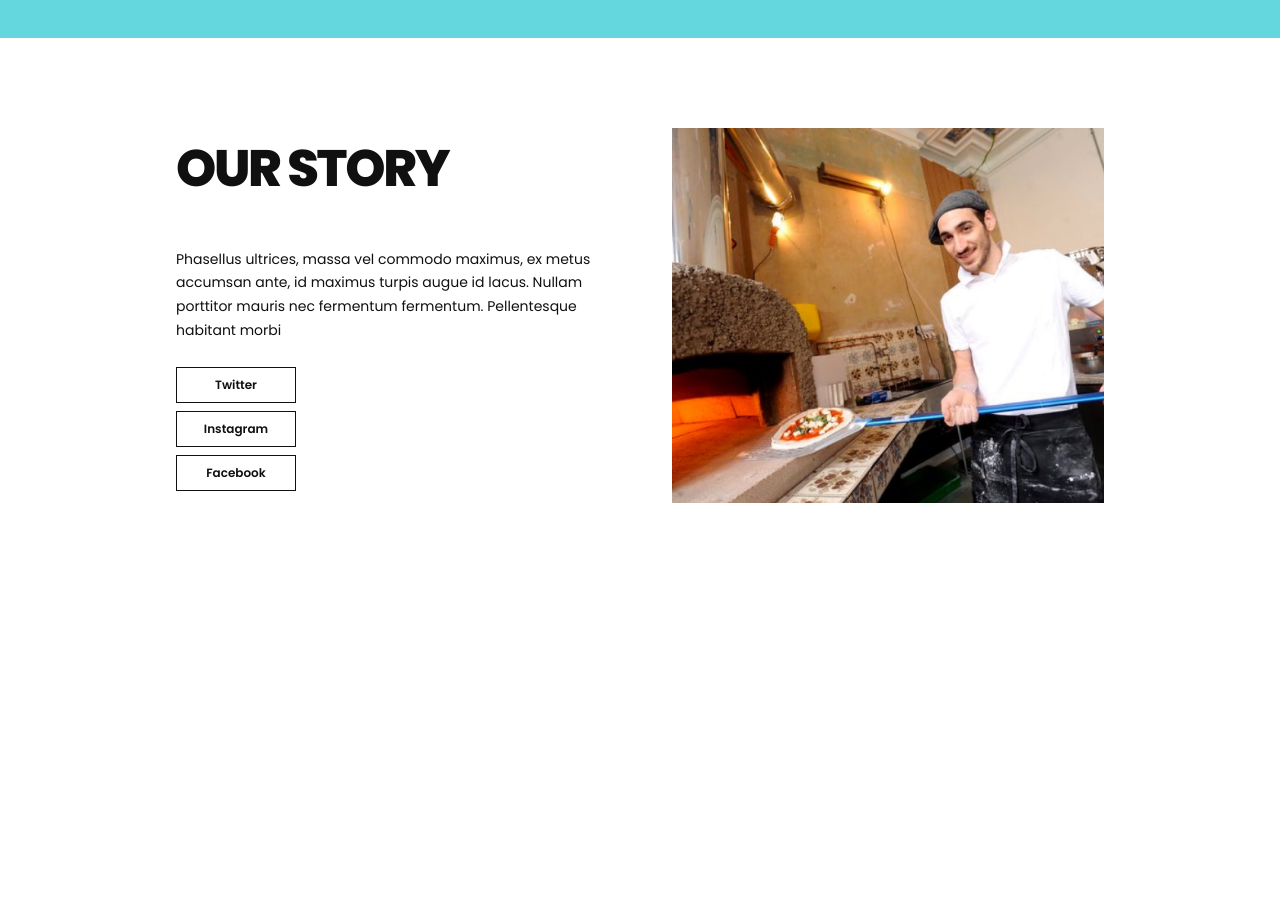
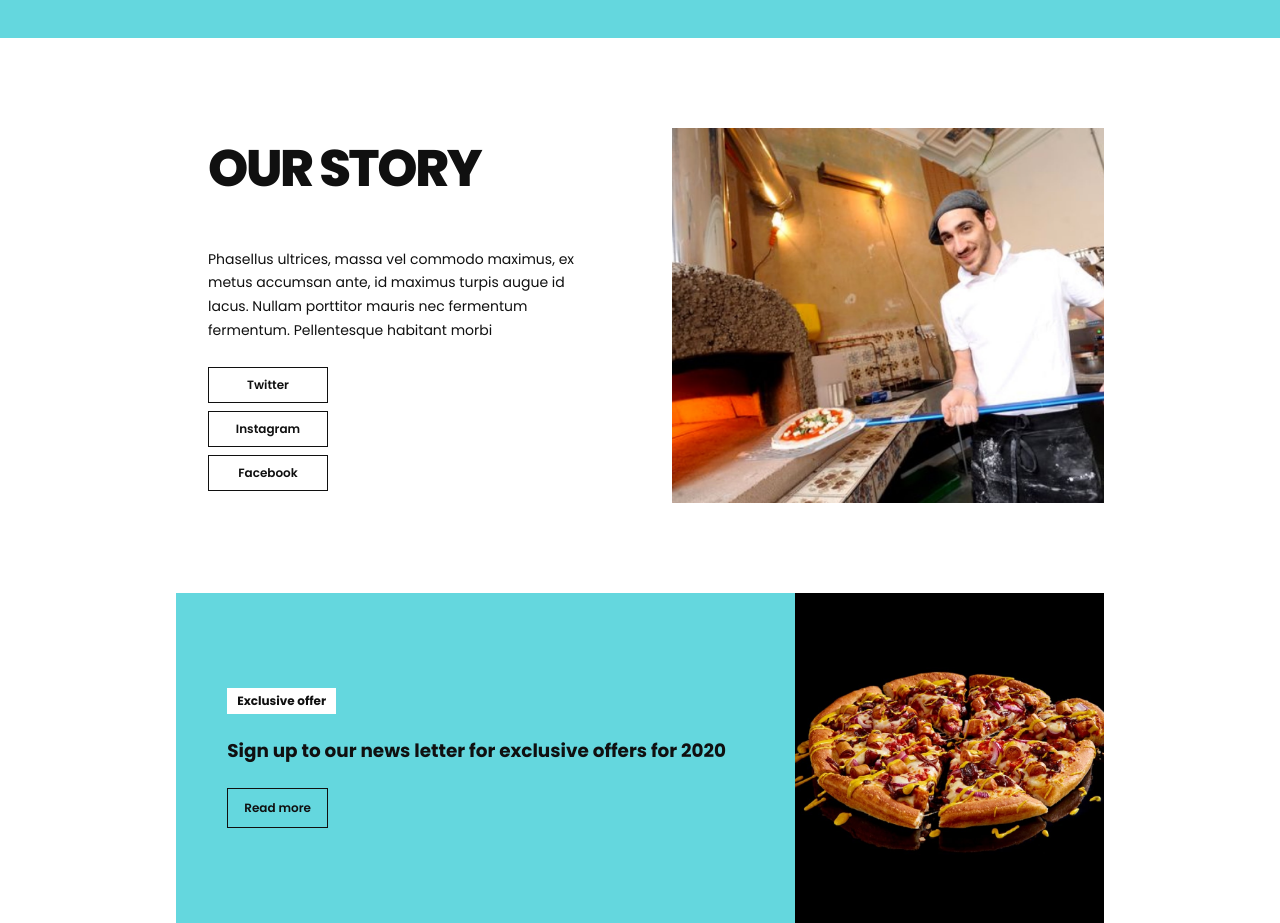
Before and after one commit to C0DERAI/frontendtest, a React (Vite) app: page / in a window 1280 px wide. Shown: the part 1280-2203 px from the top of the page. Before the commit the page ends 1873 px from the top, so only its background shows below. Built offline with nearby package versions, Linux system fonts and the light colour scheme.

Commit message:
feat/promotion-section
Implement turquoise promotional banner

```diff
--- a/src/App.tsx
+++ b/src/App.tsx
@@ -2,6 +2,7 @@ import Header from "./components/Header/Header";
 import Hero from "./components/Hero/Hero";
 import Menu from "./components/Menu/Menu";
 import Story from "./components/Story/Story";
+import Promotion from "./components/Promotion/Promotion";
 
 function App() {
   return (
@@ -28,6 +29,12 @@ function App() {
             },
           ]}
         />
+        <Promotion
+          label="Exclusive offer"
+          title="Sign up to our news letter for exclusive offers for 2020"
+          ctaText="Read more"
+          ctaHref="#"
+        />
       </main>
     </>
   );
--- /dev/null
+++ b/src/components/Promotion/Promotion.scss
@@ -0,0 +1,153 @@
+@use "../../styles/variables" as vars;
+
+.promotion {
+  width: 100%;
+  color: vars.$color-text;
+  font-family: vars.$font-primary;
+
+  /* Main layout */
+
+  &__container {
+    display: grid;
+    grid-template-columns:
+      minmax(0, 2fr)
+      minmax(0, 1fr);
+
+    align-items: stretch;
+    min-height: 330px;
+
+    padding: 0;
+  }
+
+  /* Left content panel */
+
+  &__content {
+    display: flex;
+    flex-direction: column;
+    align-items: flex-start;
+    justify-content: center;
+
+    gap: 1.5rem;
+    padding: clamp(2rem, 4vw, 4rem);
+
+    background-color: vars.$color-primary;
+  }
+
+  &__label {
+    display: inline-block;
+
+    padding: 0.375rem 0.625rem;
+
+    background-color: vars.$color-white;
+
+    font-size: 0.75rem;
+    font-weight: 700;
+    line-height: 1.2;
+  }
+
+  &__heading {
+    max-width: 55ch;
+    margin: 0;
+
+    font-family: vars.$font-primary;
+    font-size: clamp(1.15rem, 1.3vw, 1.65rem);
+    font-weight: 700;
+    line-height: 1.4;
+  }
+
+  /* Call to action */
+
+  &__cta {
+    display: inline-flex;
+    align-items: center;
+    justify-content: center;
+
+    min-height: 40px;
+    padding: 0.5rem 1rem;
+
+    border: 1px solid currentColor;
+
+    color: inherit;
+    font-size: 0.75rem;
+    font-weight: 600;
+    text-decoration: none;
+
+    transition:
+      background-color 200ms ease,
+      color 200ms ease;
+
+    &:hover {
+      background-color: vars.$color-black;
+      color: vars.$color-white;
+    }
+
+    &:focus-visible {
+      outline: 3px solid vars.$color-black;
+      outline-offset: 3px;
+    }
+  }
+
+  /* Right image panel */
+
+  &__media {
+    min-width: 0;
+    min-height: 330px;
+    overflow: hidden;
+
+    background-color: vars.$color-black;
+  }
+
+  &__image {
+    width: 100%;
+    height: 100%;
+
+    object-fit: cover;
+    object-position: center;
+  }
+}
+
+/* Tablet */
+
+@media (max-width: 1024px) {
+  .promotion {
+    &__container {
+      grid-template-columns:
+        minmax(0, 3fr)
+        minmax(0, 2fr);
+    }
+
+    &__content {
+      padding: 2rem;
+    }
+  }
+}
+
+/* Mobile */
+
+@media (max-width: 640px) {
+  .promotion {
+    &__container {
+      grid-template-columns: 1fr;
+    }
+
+    &__content {
+      gap: 1.25rem;
+      padding: 2rem 1.5rem;
+    }
+
+    &__heading {
+      font-size: clamp(1.125rem, 5vw, 1.5rem);
+    }
+
+    &__media {
+      min-height: 0;
+      aspect-ratio: 4 / 3;
+    }
+  }
+}
+
+@media (prefers-reduced-motion: reduce) {
+  .promotion__cta {
+    transition: none;
+  }
+}
--- /dev/null
+++ b/src/components/Promotion/Promotion.tsx
@@ -0,0 +1,46 @@
+import promoPizza from "../../assets/img/apizza-img.jpg";
+import "./Promotion.scss";
+
+interface PromotionProps {
+  label?: string;
+  title?: string;
+  ctaText?: string;
+  ctaHref?: string;
+}
+
+export default function Promotion({
+  label = "Exclusive offer",
+  title = "Sign up to our newsletter for exclusive offers",
+  ctaText = "Read more",
+  ctaHref,
+}: PromotionProps) {
+  return (
+    <section className="promotion" aria-labelledby="promotion-heading">
+      <div className="promotion__container container">
+        <div className="promotion__content">
+          <span className="promotion__label">{label}</span>
+
+          <h2 className="promotion__heading" id="promotion-heading">
+            {title}
+          </h2>
+
+          {ctaHref && (
+            <a className="promotion__cta" href={ctaHref}>
+              {ctaText}
+            </a>
+          )}
+        </div>
+
+        <div className="promotion__media">
+          <img
+            className="promotion__image"
+            src={promoPizza}
+            alt="Freshly prepared pizza with a selection of toppings"
+            loading="lazy"
+            decoding="async"
+          />
+        </div>
+      </div>
+    </section>
+  );
+}
--- a/src/components/Story/Story.scss
+++ b/src/components/Story/Story.scss
@@ -18,14 +18,13 @@
 
     align-items: center;
     gap: clamp(2rem, 5vw, 5rem);
-
-    max-width: 1050px;
   }
 
   /* Text column */
 
   &__content {
     min-width: 0;
+    padding-left: clamp(2rem, 2vw, 4rem);
   }
 
   &__heading {
```
